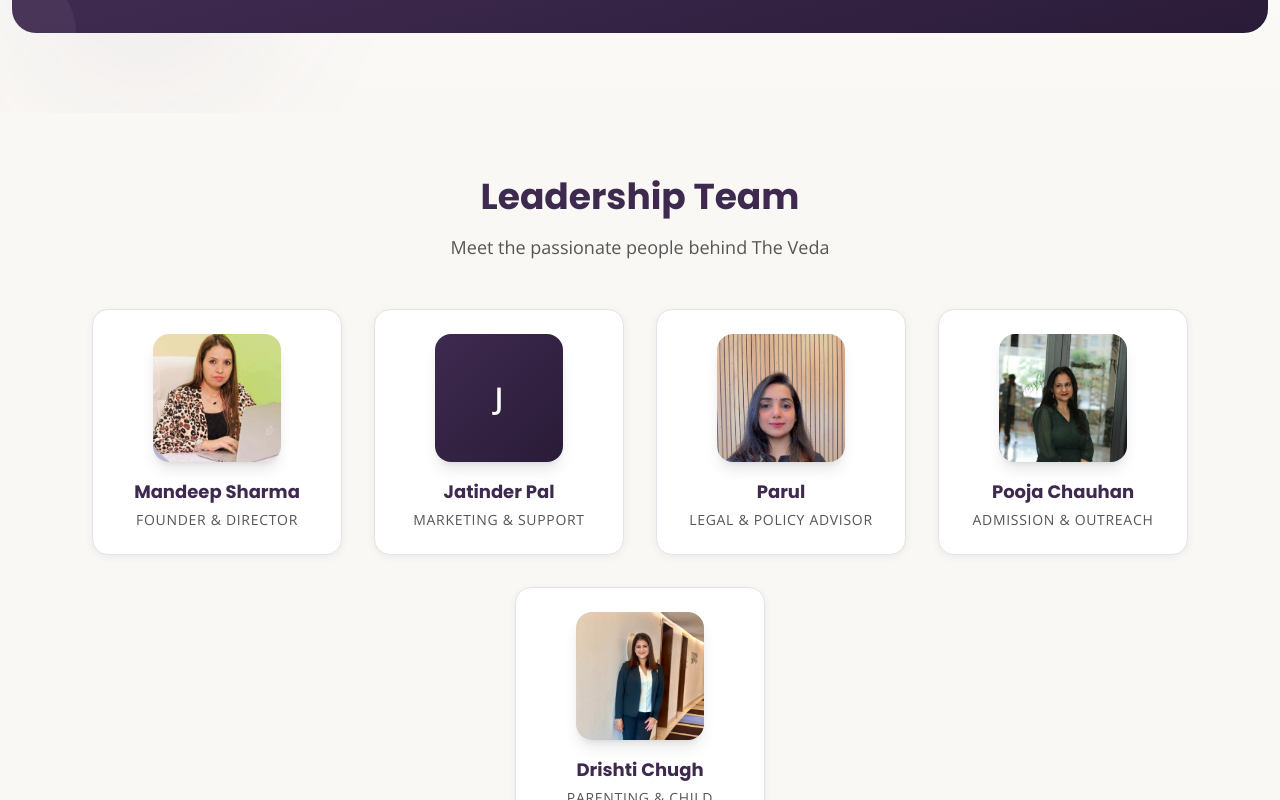
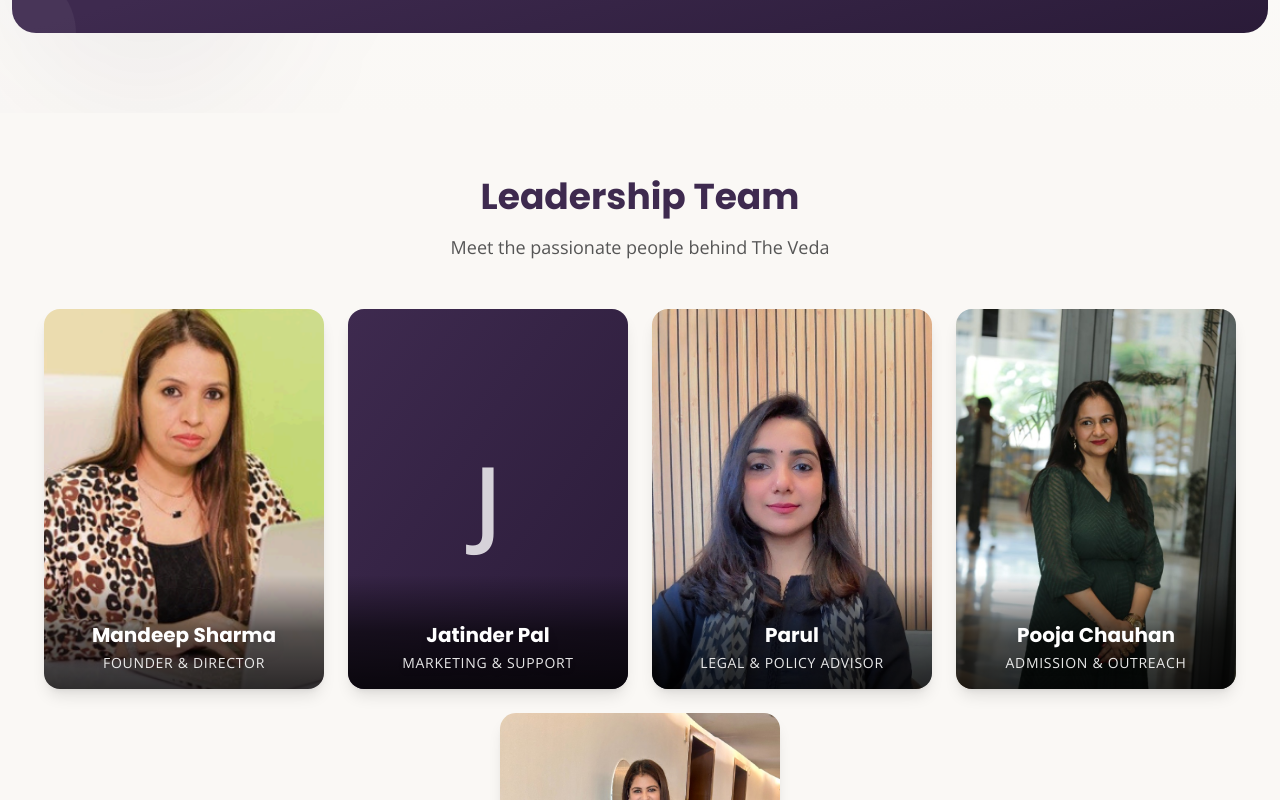
Before and after one commit to thevedatoddlers09/toddlers, a Next.js app: page /about in a window 1280 px wide. Shown: the part 2000-2800 px from the top of the page. Built offline with nearby package versions, Linux system fonts and the light colour scheme.

Commit message:
feat: Add About Us page with philosophy, core values, growth journey, and leadership sections including GSAP animations.

```diff
--- a/app/about/page.js
+++ b/app/about/page.js
@@ -275,20 +275,39 @@
                 </h2>
                 <p className="text-center text-veda-text-muted text-lg mb-12 max-w-2xl mx-auto">Meet the passionate people behind The Veda</p>
                 <div className="max-w-[1400px] mx-auto">
-                    <div className="flex flex-wrap justify-center gap-8 text-center">
+                    <div className="flex flex-wrap justify-center gap-6">
                         {leaders.map((leader, idx) => (
-                            <div key={idx} className="anim-leader-card w-[250px] bg-white rounded-2xl p-6 shadow-soft border border-veda-border hover:shadow-softer hover:-translate-y-2 transition-all duration-300 group">
-                                {leader.image ? (
-                                    <div className="w-32 h-32 rounded-2xl mx-auto mb-4 overflow-hidden shadow-lg group-hover:scale-110 transition-transform">
-                                        <img src={leader.image} alt={leader.name} className="w-full h-full object-cover object-top" />
+                            <div
+                                key={idx}
+                                className="anim-leader-card w-[280px] overflow-hidden rounded-2xl shadow-lg hover:shadow-2xl hover:-translate-y-3 transition-all duration-300 group"
+                            >
+                                <div className="relative h-[380px] overflow-hidden">
+                                    {leader.image ? (
+                                        <img
+                                            src={leader.image}
+                                            alt={leader.name}
+                                            className="w-full h-full object-cover object-top group-hover:scale-105 transition-transform duration-500"
+                                        />
+                                    ) : (
+                                        <div className={`w-full h-full bg-gradient-to-br ${leader.color} flex items-center justify-center`}>
+                                            <span className="text-8xl text-white font-bold opacity-80">{leader.name.charAt(0)}</span>
+                                        </div>
+                                    )}
+                                    {/* Semi-transparent overlay at bottom - 1/5th height */}
+                                    <div
+                                        className="absolute bottom-0 left-0 right-0 bg-gradient-to-t from-black/80 via-black/60 to-transparent"
+                                        style={{ height: '30%' }}
+                                    >
+                                        <div className="absolute bottom-0 left-0 right-0 p-4 text-center">
+                                            <h3 className="text-xl font-bold text-white mb-1 font-poppins drop-shadow-lg">
+                                                {leader.name}
+                                            </h3>
+                                            <p className="text-sm text-white/90 font-medium uppercase tracking-wider drop-shadow-md">
+                                                {leader.role}
+                                            </p>
+                                        </div>
                                     </div>
-                                ) : (
-                                    <div className={`w-32 h-32 bg-gradient-to-br ${leader.color} rounded-2xl mx-auto mb-4 flex items-center justify-center text-3xl text-white font-bold shadow-lg group-hover:scale-110 transition-transform`}>
-                                        <span>{leader.name.charAt(0)}</span>
-                                    </div>
-                                )}
-                                <h3 className="text-lg font-bold text-veda-text-heading mb-1 font-poppins">{leader.name}</h3>
-                                <p className="text-sm text-veda-text-muted font-medium uppercase tracking-wider">{leader.role}</p>
+                                </div>
                             </div>
                         ))}
                     </div>
```
